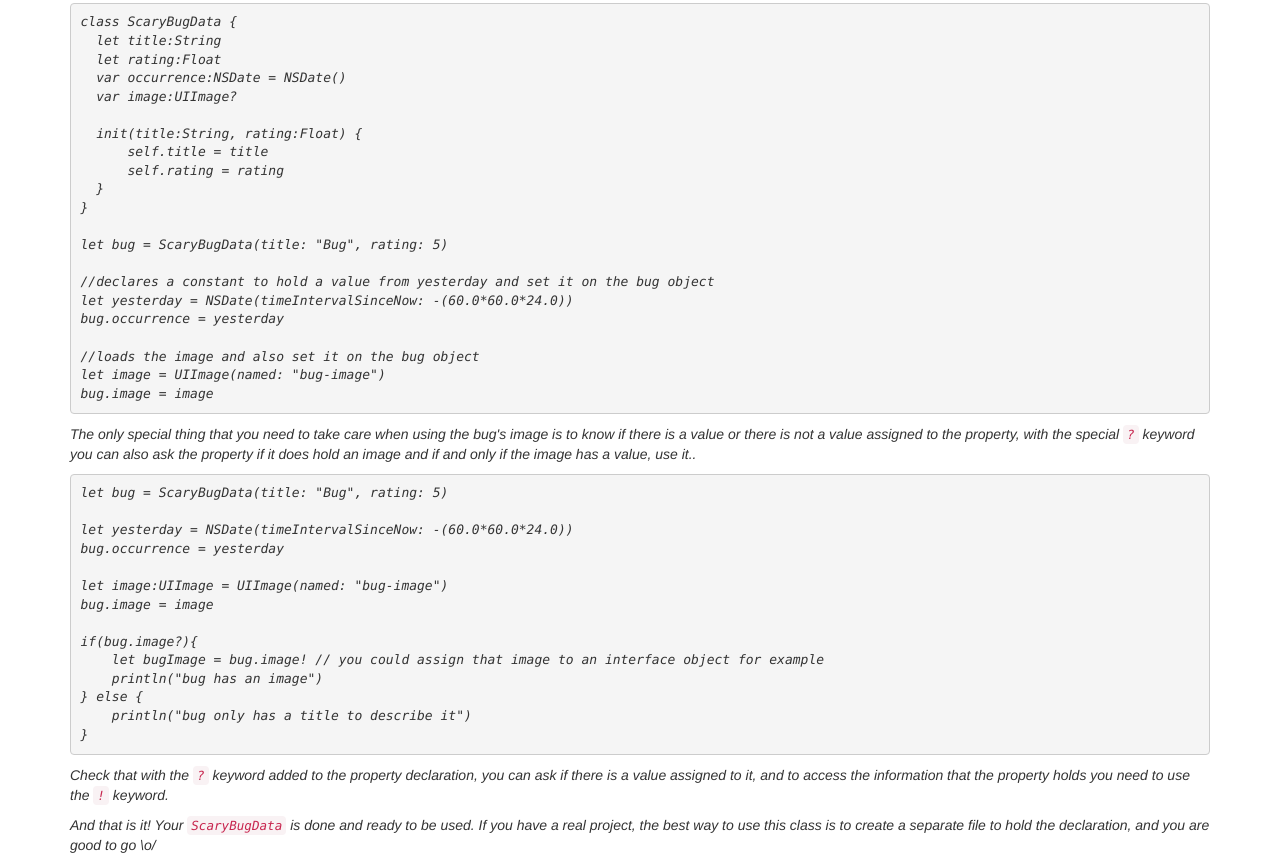
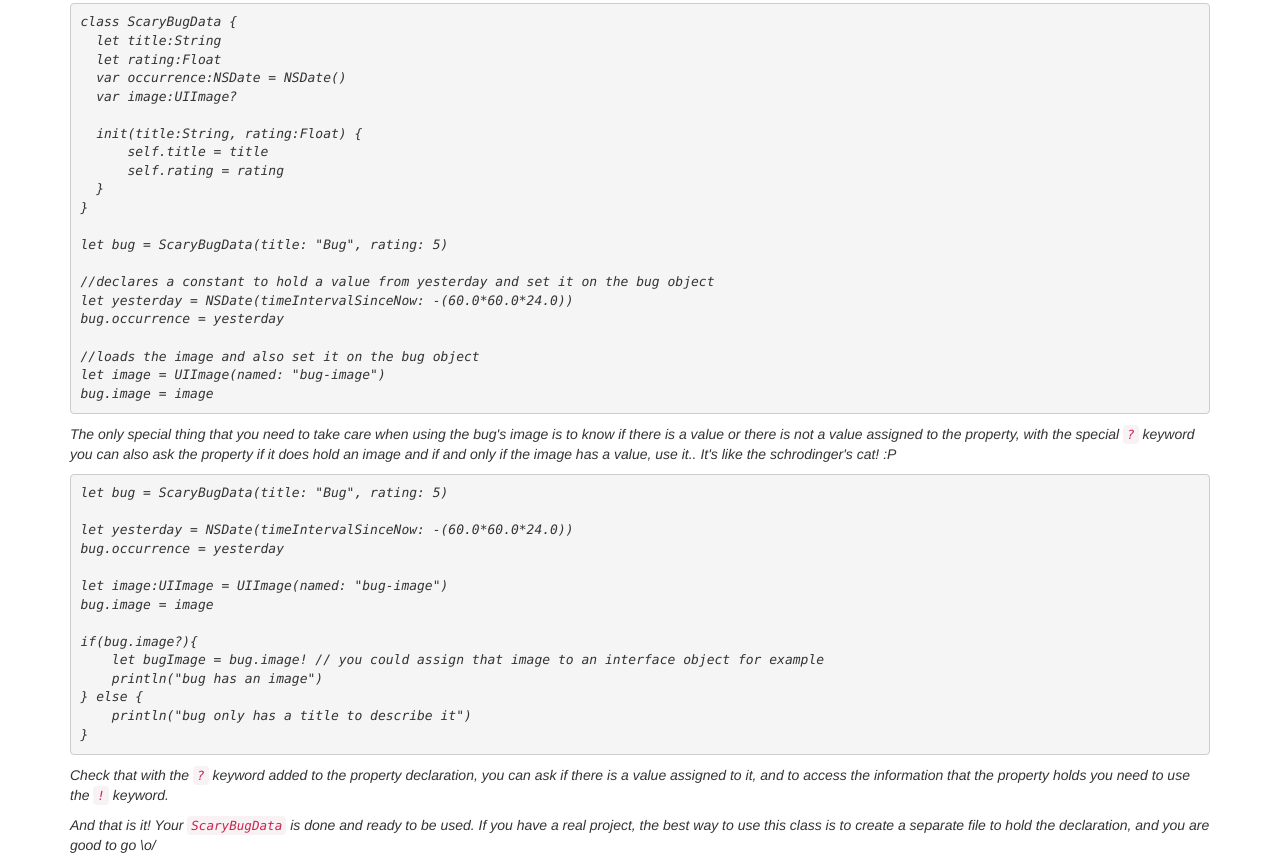
Before and after one commit to dchohfi/swift-object-tutorial, a plain HTML site: page index.html in a window 1280 px wide. Shown: the part 2044-2909 px from the top of the page. Drawn offline with nearby package versions, Linux system fonts and the light colour scheme.

Commit message:
Adding joke to talk about optional values

```diff
--- a/index.html
+++ b/index.html
@@ -168,6 +168,8 @@ bug.image = image
 
 <p>
 The only special thing that you need to take care when using the bug's image is to know if there is a value or there is not a value assigned to the property, with the special <code>?</code> keyword you can also ask the property if it does hold an image and <i>if and only if the image has a value, use it.</i>.
+
+It's like the schrodinger's cat! :P
 </p>
 
 <pre lang="objc">
```
